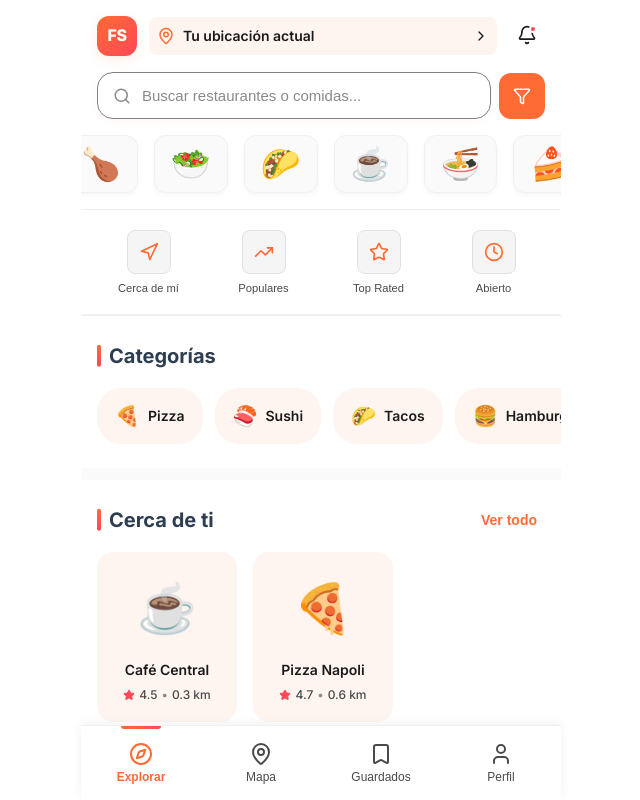
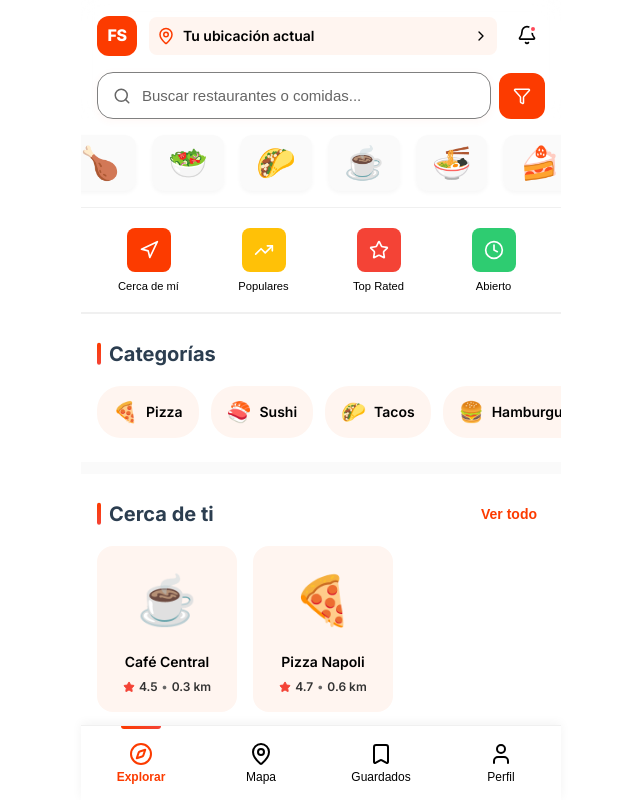
Before and after one commit to gjorwi/foodspot, a Next.js app: page / in a window 1280 px wide. Shown: the whole page, without its empty margins (319-959 px from the left). Built offline with nearby package versions, Linux system fonts and the light colour scheme.

Commit message:
update colores fuertes

```diff
--- a/app/components/LogoInitials.js
+++ b/app/components/LogoInitials.js
@@ -12,12 +12,12 @@ export default function LogoInitials({ size = 'medium' }) {
       style={{
         width: `${currentSize.container}px`,
         height: `${currentSize.container}px`,
-        background: 'linear-gradient(135deg, var(--primary) 0%, var(--accent) 100%)',
+        background: 'var(--primary)',
         borderRadius: 'var(--radius-md)',
         display: 'flex',
         alignItems: 'center',
         justifyContent: 'center',
-        boxShadow: 'var(--shadow-md)',
+        // boxShadow: 'var(--shadow-md)',
         fontWeight: '800',
         fontSize: currentSize.text,
         color: 'white',
--- a/app/globals.css
+++ b/app/globals.css
@@ -2,30 +2,30 @@
   /* Color Palette - Food Psychology Theme */
   /* Colores cálidos que estimulan el apetito y la felicidad */
 
-  --primary: #FF6B35;        /* Naranja energético - Estimula apetito */
-  --primary-dark: #E85A2A;   /* Naranja profundo */
-  --primary-light: #FFB59A;  /* Naranja suave */
+  --primary: #fc3b00;        /* Naranja intenso - Estimula apetito */
+  --primary-dark: #E64A19;   /* Naranja profundo */
+  --primary-light: #FF8A65;  /* Naranja suave */
 
-  --secondary: #FFD93D;      /* Amarillo dorado - Alegría y optimismo */
-  --secondary-dark: #F5C518; /* Dorado intenso */
-  --secondary-light: #FFE88C; /* Amarillo cremoso */
+  --secondary: #FFC107;      /* Amarillo dorado intenso - Alegría y optimismo */
+  --secondary-dark: #FFA000; /* Dorado intenso */
+  --secondary-light: #FFD54F; /* Amarillo cremoso */
 
-  --accent: #FF4757;         /* Rojo vibrante - Pasión por la comida */
-  --accent-dark: #E63946;    /* Rojo profundo */
-  --accent-light: #FF6B7A;   /* Rosa coral */
+  --accent: #F44336;         /* Rojo intenso - Pasión por la comida */
+  --accent-dark: #D32F2F;    /* Rojo profundo */
+  --accent-light: #EF5350;   /* Rosa coral */
 
   --success: #2ECC71;        /* Verde fresco - Saludable */
   --warning: #FFA502;        /* Naranja cálido */
   --error: #FF4757;          /* Rojo alerta */
 
-  --background: #FFFFFF;     /* Blanco puro - Limpieza y frescura */
+  --background: white;     /* Blanco puro - Limpieza y frescura */
   --surface: #FFFFFF;        /* Blanco superficie */
   --surface-hover: #FFF8F5;  /* Blanco cálido hover */
   --surface-alt: #FFF5F0;    /* Superficie alternativa cálida */
 
-  --text-primary: #1A1A1A;   /* Negro suave - Más fuerte y legible */
-  --text-secondary: #4A4A4A; /* Gris oscuro - Más fuerte */
-  --text-tertiary: #8A8A8A;  /* Gris medio */
+  --text-primary: #000000;   /* Negro puro - Máxima legibilidad */
+  --text-secondary: #333333; /* Gris muy oscuro */
+  --text-tertiary: #666666;  /* Gris medio */
 
   --border: #F0F0F0;         /* Borde muy sutil */
   --border-hover: #E0E0E0;   /* Borde hover */
@@ -47,12 +47,12 @@
 @media (prefers-color-scheme: dark) {
   :root {
     /* Forzamos los mismos colores del modo claro */
-    --background: #FFFFFF;
+    --background: white;
     --surface: #FFFFFF;
     --surface-hover: #FFF8F5;
     --surface-alt: #FFF5F0;
 
-    --text-primary: #2C3E50;
+    --text-primary: #090e13;
     --text-secondary: #7F8C8D;
     --text-tertiary: #BDC3C7;
 
@@ -66,8 +66,8 @@
   }
 
   body {
-    background: #FFFFFF !important;
-    color: #2C3E50 !important;
+    background: white !important;
+    color: #090e13 !important;
   }
 }
 
@@ -77,19 +77,19 @@ body {
   overflow-x: hidden;
   height: 100%;
   -webkit-tap-highlight-color: transparent;
-  background-color: #FFFFFF !important;
+  background-color: white !important;
 }
 
 body {
   color: var(--text-primary);
-  background: #FFFFFF !important;
+  background: white !important;
   font-family: var(--font-inter), -apple-system, BlinkMacSystemFont, 'Segoe UI', 'Roboto', 'Oxygen', 'Ubuntu', 'Cantarell', sans-serif;
   -webkit-font-smoothing: antialiased;
   -moz-osx-font-smoothing: grayscale;
   line-height: 1.6;
   touch-action: pan-y;
   overscroll-behavior-y: contain;
-  font-weight: 500;
+  font-weight: 600;
 }
 
 * {
--- a/app/page.js
+++ b/app/page.js
@@ -150,26 +150,26 @@ export default function Home() {
         {/* Quick Actions */}
         <div className={styles.quickActions}>
           <button className={styles.quickActionButton}>
-            <div className={styles.quickActionIcon}>
-              <Navigation size={20} />
+            <div className={styles.quickActionIcon} style={{ background: 'var(--primary)' }}>
+              <Navigation size={20} color="white" />
             </div>
             <span>Cerca de mí</span>
           </button>
           <button className={styles.quickActionButton}>
-            <div className={styles.quickActionIcon}>
-              <TrendingUp size={20} />
+            <div className={styles.quickActionIcon} style={{ background: 'var(--secondary)' }}>
+              <TrendingUp size={20} color="white" />
             </div>
             <span>Populares</span>
           </button>
           <button className={styles.quickActionButton}>
-            <div className={styles.quickActionIcon}>
-              <Star size={20} />
+            <div className={styles.quickActionIcon} style={{ background: 'var(--accent)' }}>
+              <Star size={20} color="white" />
             </div>
             <span>Top Rated</span>
           </button>
           <button className={styles.quickActionButton}>
-            <div className={styles.quickActionIcon}>
-              <Clock size={20} />
+            <div className={styles.quickActionIcon} style={{ background: 'var(--success)' }}>
+              <Clock size={20} color="white" />
             </div>
             <span>Abierto</span>
           </button>
--- a/app/page.module.css
+++ b/app/page.module.css
@@ -183,7 +183,6 @@
 
 .sponsorCard {
   background: #FAFAFA;
-  border: 1px solid #F0F0F0;
   border-radius: var(--radius-md);
   padding: 0.75rem 1rem;
   display: flex;
@@ -234,8 +233,8 @@
 
 .quickActionButton span {
   font-size: 0.7rem;
-  font-weight: 500;
-  color: var(--text-secondary);
+  font-weight: 300;
+  color: var(--text-primary);
   text-align: center;
 }
 
@@ -246,19 +245,12 @@
   display: flex;
   align-items: center;
   justify-content: center;
-  background: #F5F5F5 !important;
-  border: 1px solid #E0E0E0;
   transition: var(--transition);
 }
 
 .quickActionButton:active .quickActionIcon {
-  background: #E8E8E8 !important;
   transform: scale(0.95);
-  border-color: #D0D0D0;
-}
-
-.quickActionIcon svg {
-  color: var(--primary) !important;
+  opacity: 0.9;
 }
 
 /* Mobile Section */
@@ -332,7 +324,6 @@
   gap: 0.5rem;
   padding: 0.625rem 1rem;
   background: var(--surface-alt);
-  border: 2px solid transparent;
   border-radius: var(--radius-xl);
   white-space: nowrap;
   cursor: pointer;
@@ -341,7 +332,6 @@
 
 .categoryChip:active {
   background: linear-gradient(135deg, var(--primary), var(--accent));
-  border-color: transparent;
   transform: scale(0.95);
   box-shadow: var(--shadow-md);
 }
@@ -378,7 +368,6 @@
 .nearbyCard {
   min-width: 140px;
   background: var(--surface-alt);
-  border: 2px solid transparent;
   border-radius: var(--radius-lg);
   padding: 1rem;
   display: flex;
@@ -392,7 +381,6 @@
 .nearbyCard:active {
   transform: scale(0.95);
   box-shadow: var(--shadow-lg);
-  border-color: var(--primary);
 }
 
 .nearbyEmoji {
@@ -437,19 +425,18 @@
 
 .mobilePlaceCard {
   background: var(--surface);
-  border: 2px solid var(--border);
   border-radius: var(--radius-lg);
   overflow: hidden;
   display: flex;
   gap: 1rem;
   cursor: pointer;
   transition: var(--transition);
+  box-shadow: 0 2px 8px rgba(0, 0, 0, 0.06);
 }
 
 .mobilePlaceCard:active {
   transform: scale(0.98);
   box-shadow: var(--shadow-lg);
-  border-color: var(--primary);
 }
 
 .mobilePlaceImage {
@@ -587,7 +574,7 @@
   border: none;
   padding: 0.5rem 1rem;
   cursor: pointer;
-  color: var(--text-secondary);
+  color: var(--text-primary);
   transition: var(--transition);
   flex: 1;
   max-width: 100px;
```
